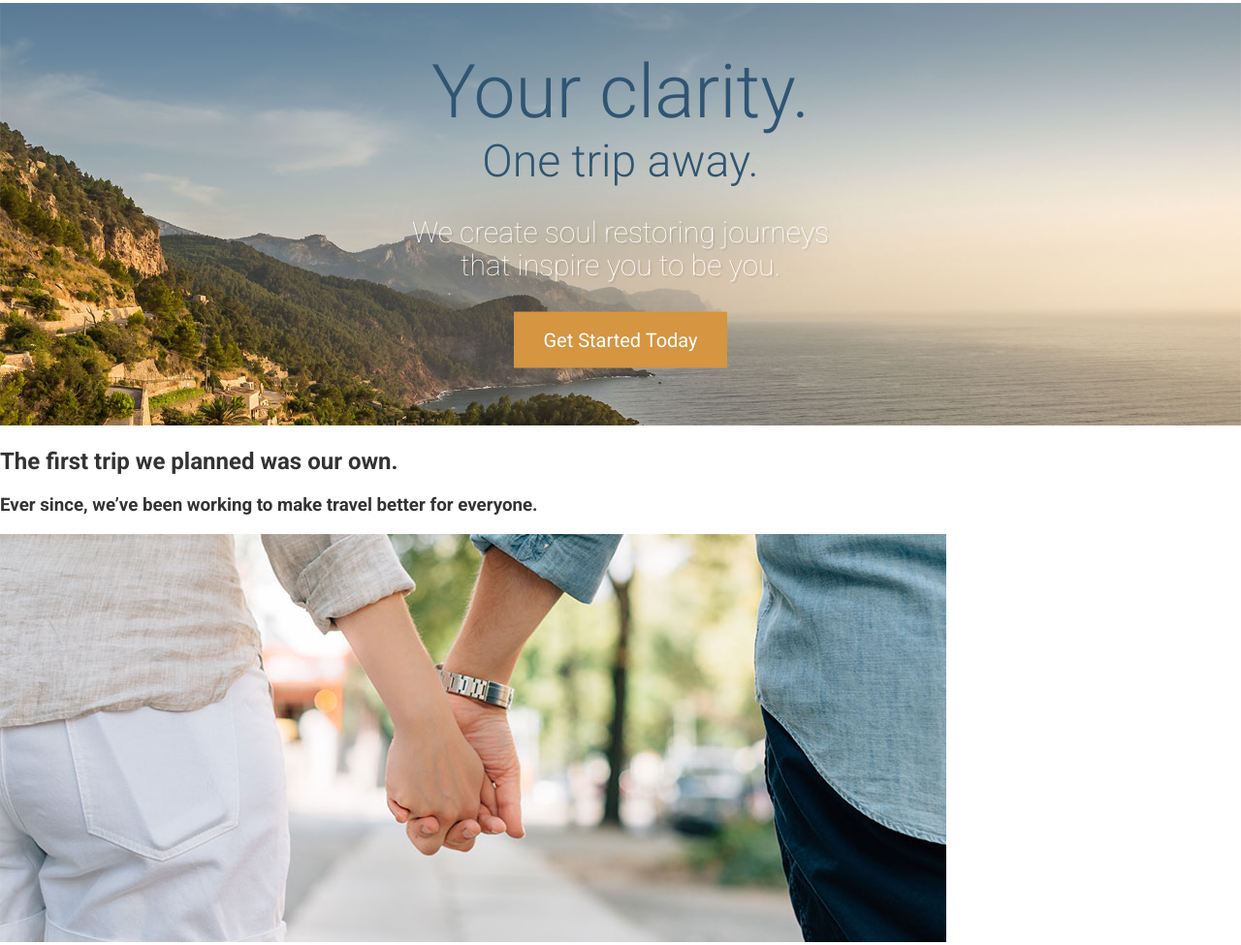
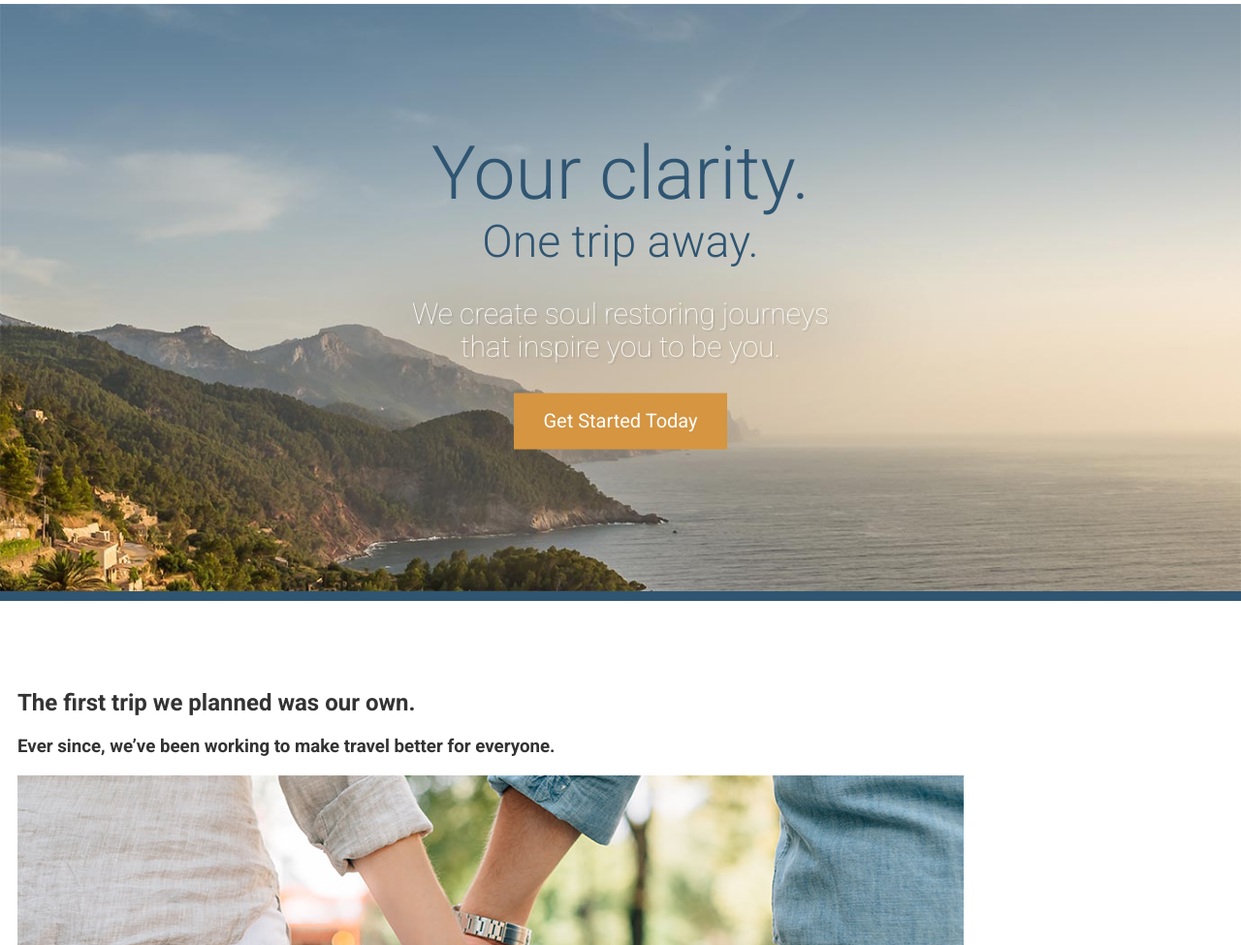
Before and after one commit to jhood72/gwdj, a website: page app/index.html in a window 1280 px wide. Shown: the part 160-1135 px from the top of the page at 97% size. Drawn offline with Linux system fonts and the light colour scheme.

Commit message:
Added wrapper.css

```diff
--- a/app/assets/styles/modules/_btn.css
+++ b/app/assets/styles/modules/_btn.css
@@ -12,7 +12,11 @@
 	}
 
 	&--large {
-		font-size: 1.25rem;
+
 		padding: 1.1rem 1.9rem;
 	}
+
+	 @mixin atSmall {
+		 font-size: 1.25rem;
+	 }
 }
--- a/app/assets/styles/modules/_large-hero.css
+++ b/app/assets/styles/modules/_large-hero.css
@@ -1,5 +1,12 @@
 .large-hero {
+
+	border-bottom: 10px solid $mainBlue;
 	position: relative;
+
+
+	&__image {
+		display: block;
+	 }
 
  	&__text-content {
 
@@ -18,26 +25,20 @@
 	font-weight: 300;
 	color: $mainBlue;
 	margin: 0;
-	font-size: 1.1rem;
+	font-size: 2.4rem;
 
 
 	@mixin atSmall {
-		font-size: 2rem;
+		font-size: 4.8rem;
 	}
 
-	@mixin atMedium {
-		font-size: 3.2rem;
-	}
 
-	@mixin atLarge {
-		font-size: 4.8rem;
-	}
 
 }
 	&__subtitle {
 	font-weight: 300;
 	color: $mainBlue;
-	font-size: 1.1rem;
+	font-size: 1.5rem;
 	margin: 0;
 
 	@mixin atSmall {
@@ -48,11 +49,15 @@
 
 	&__description {
 		color: #FFF;
-		font-size: 1.875rem;
+		font-size: 1.1rem;
 		font-weight: 100;
 		text-shadow: 2px 2px 0 rgba(0,0,0, .1);
 		max-width: 30rem;
 		margin-left: auto;
 		margin-right: auto;
+
+		@mixin atSmall {
+			font-size: 1.875rem;
+	 }
 	}
 }
--- /dev/null
+++ b/app/assets/styles/modules/_page-section.css
@@ -0,0 +1,4 @@
+.page-section {
+    padding: 4.5rem 0;
+
+}
--- /dev/null
+++ b/app/assets/styles/modules/_wrapper.css
@@ -0,0 +1,5 @@
+.wrapper {
+    padding-left: 18px;
+    padding-right: 18px;
+
+}
--- a/app/assets/styles/styles.css
+++ b/app/assets/styles/styles.css
@@ -4,3 +4,5 @@
 @import "base/_mixins";
 @import "modules/_large-hero";
 @import "modules/_btn";
+@import "modules/_wrapper";
+@import "modules/_page-section";
--- a/app/index.html
+++ b/app/index.html
@@ -24,16 +24,24 @@
   </header>
 
   <div class="large-hero">
-    <img src="assets/images/hero--large.jpg">
+    <picture>
+      <source srcset="assets/images/hero--large.jpg 1920w, assets/images/hero--large-hi-dpi.jpg 3840w" media="(min-width: 1380px)">
+      <source srcset="assets/images/hero--medium.jpg 1380w, assets/images/hero--medium-hi-dpi.jpg 2760w " media="(min-width: 990px)">
+      <source srcset="assets/images/hero--small.jpg 990w, assets/images/hero--small-hi-dpi.jpg 1980w" media="(min-width: 640px)">
+      <img srcset="assets/images/hero--smaller.jpg 640w, assets/images/hero--smaller-hi-dpi.jpg 1280w" alt="Coastal view of ocean and mountains" class="large-hero__image">
+    </picture>
     <div class="large-hero__text-content">
+      <div class="wrapper">
         <h1 class="large-hero__title">Your clarity.</h1>
         <h2 class="large-hero__subtitle">One trip away.</h2>
         <p class="large-hero__description">We create soul restoring journeys that inspire you to be you.</p>
         <p><a href="#" class="btn btn--orange btn--large">Get Started Today</a></p>
       </div>
     </div>
+  </div>
 
-  <div id="our-beginning">
+  <div id="our-beginning" class="page-section">
+     <div class="wrapper">
         <h2>The first trip we planned was our own.</h2>
         <h3>Ever since, we&rsquo;ve been working to make travel better for everyone.</h3>
         <img src="assets/images/first-trip.jpg" alt="Couple walking down a street.">
@@ -42,6 +50,7 @@
         <p>Lorem ipsum dolor sit amet, consectetur adipisicing elit, sed do eiusmod tempor incididunt ut labore et dolore magna aliqua. Ut enim ad minim veniam, <a href="#">quis nostrud exercitation</a> ullamco laboris nisi ut aliquip ex ea commodo consequat. Duis aute irure dolor in reprehenderit in voluptate velit esse cillum dolore eu fugiat nulla pariatur. Excepteur sint occaecat cupidatat non proident, sunt in culpa qui officia deserunt mollit anim id est laborum.</p>
         <p>Duis aute irure dolor in <strong>reprehenderit in</strong> voluptate velit esse cillum dolore eu fugiat nulla pariatur. Excepteur sint occaecat cupidatat non proident, sunt in culpa qui officia deserunt mollit anim id est laborum. Lorem ipsum dolor sit amet, consectetur adipisicing elit, sed do eiusmod tempor incididunt ut labore et dolore magna aliqua.</p>
         <p>Duis aute irure dolor in reprehenderit in voluptate velit esse cillum dolore eu fugiat nulla pariatur. Excepteur sint occaecat cupidatat non proident, sunt in culpa qui officia deserunt mollit anim id est laborum velit esse cillum <strong>dolore eu fugiat.</strong></p>
+       </div>
     </div>
 
   <div id="features">
--- a/app/temp/styles/styles.css
+++ b/app/temp/styles/styles.css
@@ -433,7 +433,13 @@ img {
 }
 
 .large-hero {
+
+	border-bottom: 10px solid #2f5572;
 	position: relative;
+}
+
+.large-hero__image {
+  display: block;
 }
 
 .large-hero__text-content {
@@ -450,24 +456,10 @@ img {
   font-weight: 300;
   color: #2f5572;
   margin: 0;
-  font-size: 1.1rem;
+  font-size: 2.4rem;
 }
 
 @media (min-width: 530px) {
-
-  .large-hero__title {
-    font-size: 2rem;
-  }
-}
-
-@media (min-width: 800px) {
-
-  .large-hero__title {
-    font-size: 3.2rem;
-  }
-}
-
-@media (min-width: 1200px) {
 
   .large-hero__title {
     font-size: 4.8rem;
@@ -477,7 +469,7 @@ img {
 .large-hero__subtitle {
   font-weight: 300;
   color: #2f5572;
-  font-size: 1.1rem;
+  font-size: 1.5rem;
   margin: 0;
 }
 
@@ -490,12 +482,19 @@ img {
 
 .large-hero__description {
   color: #FFF;
-  font-size: 1.875rem;
+  font-size: 1.1rem;
   font-weight: 100;
   text-shadow: 2px 2px 0 rgba(0,0,0, .1);
   max-width: 30rem;
   margin-left: auto;
   margin-right: auto;
+}
+
+@media (min-width: 530px) {
+
+  .large-hero__description {
+    font-size: 1.875rem;
+  }
 }
 
 .btn {
@@ -511,6 +510,23 @@ img {
 }
 
 .btn--large {
-  font-size: 1.25rem;
   padding: 1.1rem 1.9rem;
 }
+
+@media (min-width: 530px) {
+
+  .btn {
+    font-size: 1.25rem;
+  }
+}
+
+.wrapper {
+    padding-left: 18px;
+    padding-right: 18px;
+
+}
+
+.page-section {
+    padding: 4.5rem 0;
+
+}
```
Lines whose indentation alone changed are shown as unchanged.
